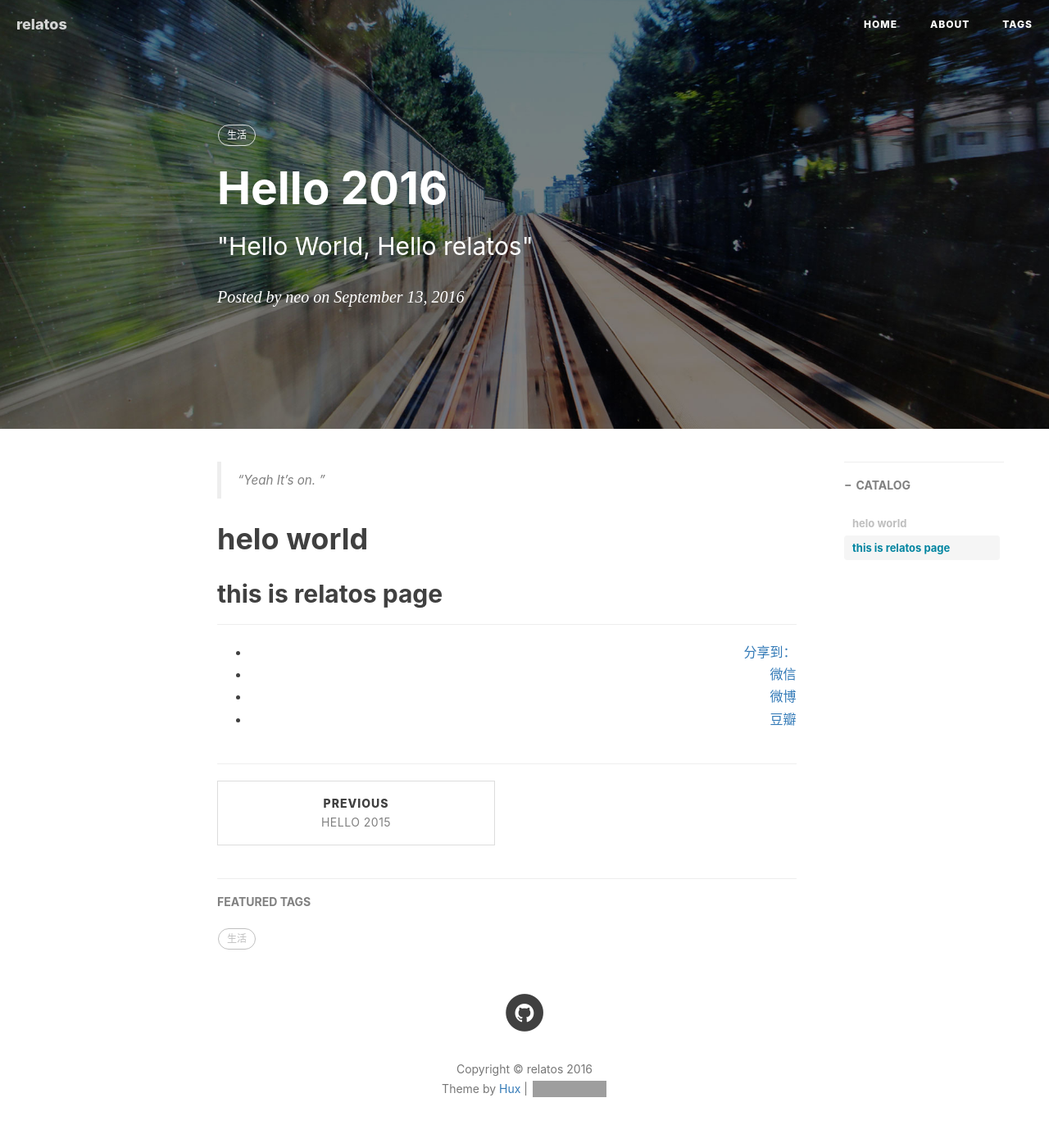
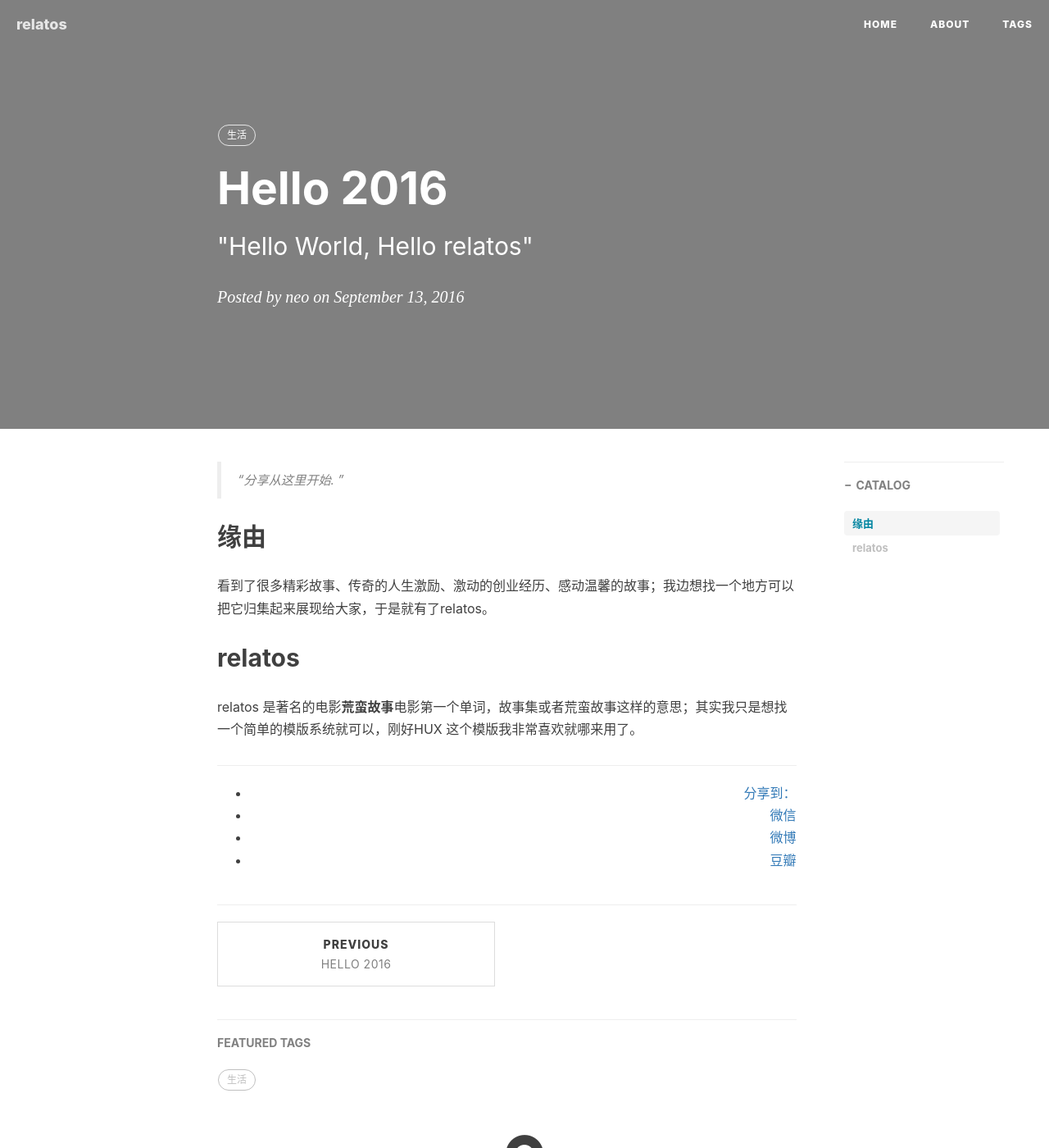
Before and after one commit to relatos/relatos.github.io, a Jekyll site: the page built from _posts/2016/2016-09-13-hello-world.md, in a window 1280 px wide and 1400 px high. Shown: the whole window at 82% size. Built offline with Jekyll 4.4.1, drawn with Linux system fonts in a browser that asks for light colours; nearby versions of some CDN libraries; comment, search, counter and statistics services are not loaded; grey boxes are pictures that could not be loaded.

Commit message:
add hello

```diff
--- a/_posts/2016-09-13-hello-world.md
+++ b/_posts/2016-09-13-hello-world.md
@@ -13,8 +13,4 @@
 > “Yeah It's on. ”
 
 
-
-
-# helo world
-
-## this is relatos page
+## 缘由
--- /dev/null
+++ b/_posts/2016/2016-09-13-hello-world.md
@@ -0,0 +1,25 @@
+---
+layout:     post
+title:      "Hello 2016"
+subtitle:   " \"Hello World, Hello relatos\""
+date:       2016-09-13
+author:     "neo"
+header-img: "img/post-bg-2015.jpg"
+catalog: true
+tags:
+    - 生活
+---
+
+> “分享从这里开始. ”
+
+
+## 缘由
+
+看到了很多精彩故事、传奇的人生激励、激动的创业经历、感动温馨的故事；我边想找一个地方可以把它归集起来展现给大家，于是就有了relatos。
+
+
+
+
+## relatos
+
+relatos 是著名的电影<strong>荒蛮故事</strong>电影第一个单词，故事集或者荒蛮故事这样的意思；其实我只是想找一个简单的模版系统就可以，刚好HUX 这个模版我非常喜欢就哪来用了。
```
Also changed, not shown: img/2016/post-bg-2016.jpg (renamed from img/post-bg-2015.jpg), img/2016/post-bg-metro.jpg (renamed from img/post-bg-os-metro.jpg), img/post-bg-kuaidi.jpg (deleted), img/post-bg-unix-linux.jpg (deleted), img/post-sample-image.jpg (deleted).
